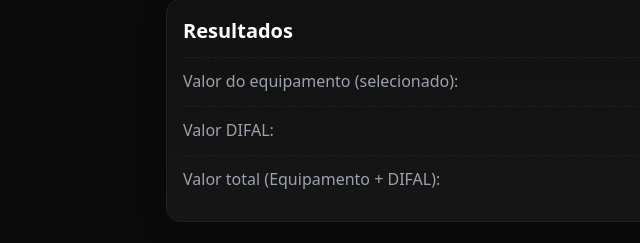
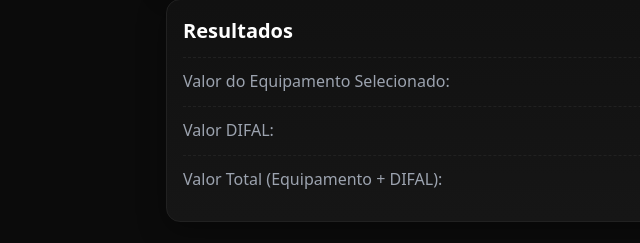
Before and after one commit to RenatoRiscifina/calculadora-difal, a plain HTML site: page index.html in a window 1280 px wide. Shown: the part 486-729 px from the top of the page, 50-690 px from the left. Drawn offline with Linux system fonts and the light colour scheme.

Commit message:
Update_index.html
pequenas atualizações nos textos de exibição

```diff
--- a/index.html
+++ b/index.html
@@ -60,7 +60,7 @@
   <h2>Resultados</h2>
   <div id="notaOperacao" class="note" aria-live="polite" style="margin-bottom:8px;"></div>
   <div class="result-row">
-    <span>Valor do equipamento (selecionado):</span>
+    <span>Valor do Equipamento Selecionado:</span>
     <strong id="valorEquipamento">–</strong>
   </div>
   <div class="result-row">
@@ -68,7 +68,7 @@
     <strong id="valorDifal">–</strong>
   </div>
   <div class="result-row">
-    <span>Valor total (Equipamento + DIFAL):</span>
+    <span>Valor Total (Equipamento + DIFAL):</span>
     <strong id="valorTotal">–</strong>
   </div>
 </section>
```
